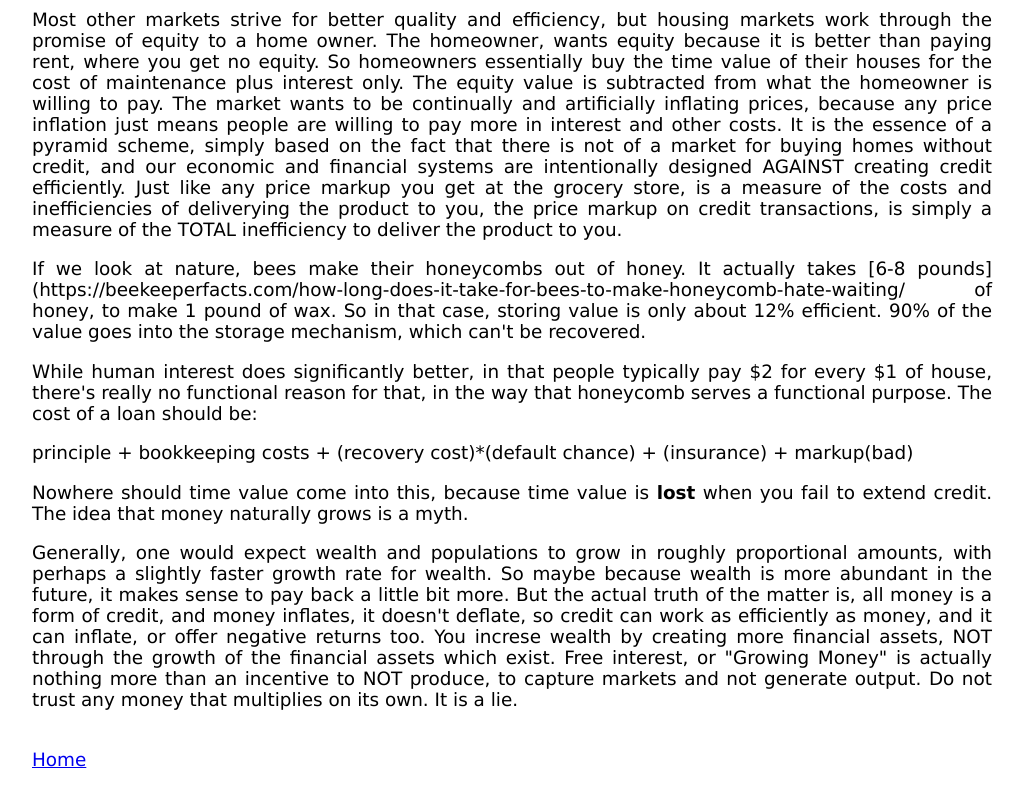
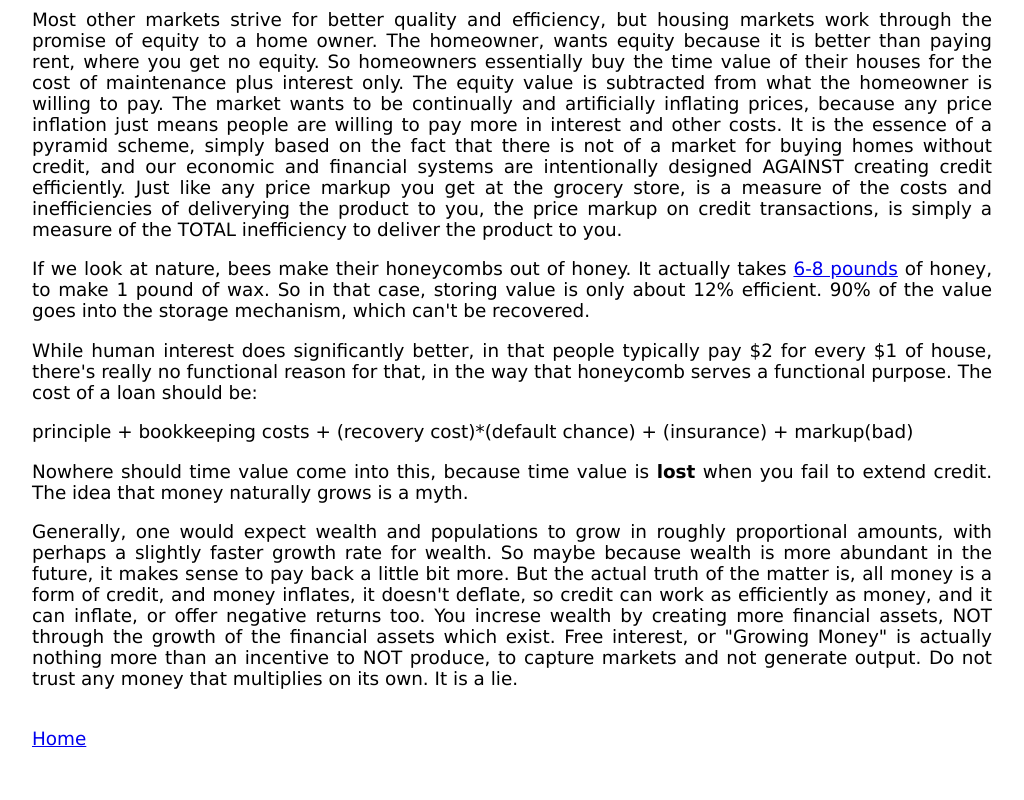
Before and after one commit to derekmc/econ, a plain HTML site: page moneydoesntgrow.html in a window 1280 px wide. Shown: the part 823-1623 px from the top of the page, without its empty margins (128-1152 px from the left). After the commit the page ends 1602 px from the top, so only its background shows below. Drawn offline with Linux system fonts and the light colour scheme.

Commit message:
fixed link

```diff
--- a/moneydoesntgrow.html
+++ b/moneydoesntgrow.html
@@ -53,7 +53,7 @@ costs and inefficiencies of deliverying the product to you, the price markup on
 is simply a measure of the TOTAL inefficiency to deliver the product to you.</p>
 
 <p>If we look at nature, bees make their honeycombs out of honey.  It actually takes
-[6-8 pounds](https://beekeeperfacts.com/how-long-does-it-take-for-bees-to-make-honeycomb-hate-waiting/
+<a href="https://beekeeperfacts.com/how-long-does-it-take-for-bees-to-make-honeycomb-hate-waiting/">6-8 pounds</a>
 of honey, to make 1 pound of wax.  So in that case, storing value is only about 12% efficient.  90%
 of the value goes into the storage mechanism, which can&apos;t be recovered.</p>
 
```
Also changed, not shown: index.html (+5 -5 lines), 1 other file.
